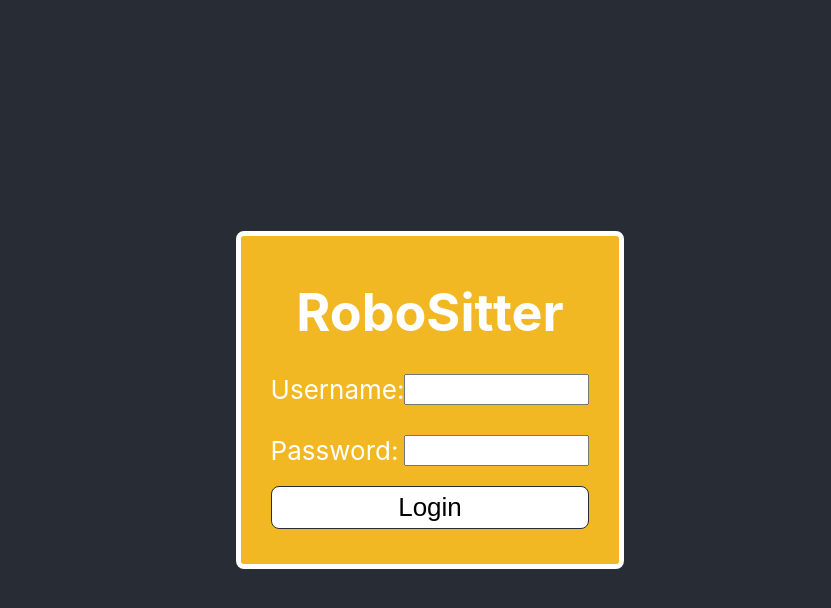
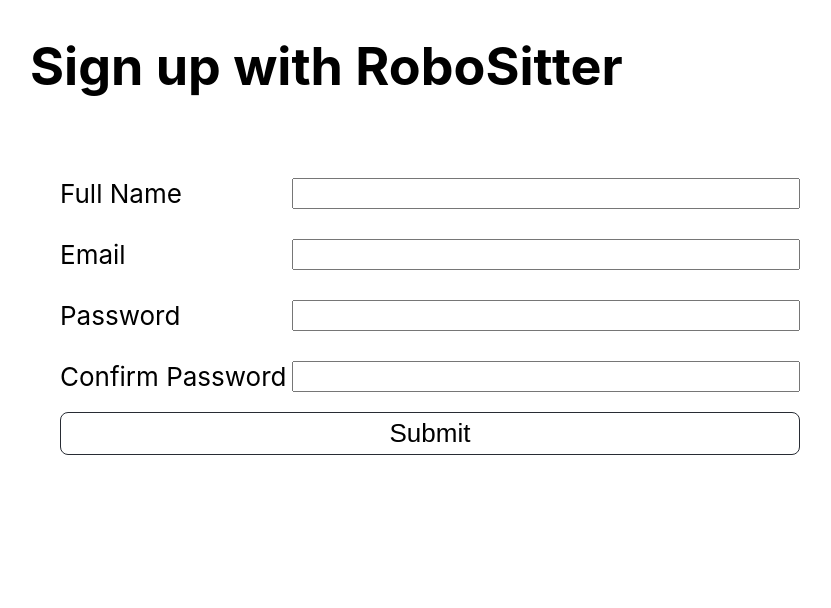
Before and after one commit to wendy-c/developer-week-2019, a React (Create React App) app: page /signup in a window 1280 px wide. Shown: the top 608 px of the page, without its empty margins (210-1041 px from the left). Built offline with nearby package versions, Linux system fonts and the light colour scheme.

Commit message:
create signup and keysetup page

```diff
--- a/package.json
+++ b/package.json
@@ -11,6 +11,7 @@
     "path": "^0.12.7",
     "react": "^16.8.3",
     "react-dom": "^16.8.3",
+    "react-router-dom": "^4.3.1",
     "react-scripts": "2.1.5"
   },
   "scripts": {
--- a/src/App.css
+++ b/src/App.css
@@ -9,12 +9,6 @@
 
 .App {
   text-align: center;
-}
-
-.App-logo {
-  animation: App-logo-spin infinite 20s linear;
-  height: 40vmin;
-  pointer-events: none;
 }
 
 .App-header {
@@ -42,7 +36,7 @@
   padding: 30px;
 }
 
-.login-form span {
+.login-form label {
   margin: 15px 0;
   display: flex;
   justify-content: space-between;
@@ -51,3 +45,27 @@
 .login-form h1 {
   margin: 15px 0;
 }
+
+.signup-form {
+  max-width: 800px;
+  margin: 30px auto;
+  font-size: calc(10px + 2vmin);
+}
+
+.signup-form form {
+  display: flex;
+  flex-direction: column;
+  justify-content: center;
+  background-color: #fff;
+  padding: 30px;
+}
+
+.signup-form label {
+  margin: 15px 0;
+  display: flex;
+  justify-content: space-between;
+}
+
+.signup-form input {
+  width: 500px;
+}
--- a/src/App.js
+++ b/src/App.js
@@ -1,15 +1,22 @@
 import React, { Component } from 'react';
+import { BrowserRouter, Route, Switch } from "react-router-dom";
 import './App.css';
 
 import Login from './Login';
+import Signup from './Signup';
+import KeySetup from './KeySetup';
 
 class App extends Component {
 
   render() {
     return (
-      <div className="App">
-        <Login />
-      </div>
+      <BrowserRouter className="App">
+      <Switch>
+        <Route path="/" exact component={Login}/>
+        <Route path="/signup" exact component={Signup}/>
+        <Route path="/keysetup/:name/:email" exact component={KeySetup}/>
+      </Switch>
+      </BrowserRouter>
     );
   }
 }
--- /dev/null
+++ b/src/KeySetup.js
@@ -0,0 +1,22 @@
+import React, { Component } from 'react';
+
+class KeySetup extends Component {
+  handleClick = event => {
+    // TODO: api call to set up yubico here
+  }
+
+  render() {
+    return <div>
+      <h1>Confirmation</h1>
+      <div>
+        Name: {this.props.match.params.name}
+      </div>
+      <div>
+        Email: {this.props.match.params.email}
+      </div>
+      <button handleClick={this.handleClick}>Setup key</button>
+    </div>
+  }
+}
+
+export default KeySetup;
--- a/src/Login.js
+++ b/src/Login.js
@@ -1,4 +1,5 @@
 import React, { Component } from 'react';
+import {Link} from 'react-router-dom';
 
 class Login extends Component {
   state = {
@@ -23,14 +24,15 @@
         <header className="App-header">
         <form className="login-form" onSubmit={this.handleSubmit}>
         <h1>RoboSitter</h1>
-          <span>
-            Username: <input name="username" value={this.state.username} onChange={this.handleChange}/>
-          </span>
-          <span>
-          Password: <input name="password" value={this.state.password} onChange={this.handleChange}/>
-          </span>
+          <label>
+            Email <input name="username" value={this.state.username} onChange={this.handleChange}/>
+          </label>
+          <label>
+          Password <input name="password" value={this.state.password} onChange={this.handleChange}/>
+          </label>
           <button>Login</button>
         </form>
+        or <Link to="/signup">Signup</Link>
         </header>
       </div>
     );
--- /dev/null
+++ b/src/Signup.js
@@ -0,0 +1,64 @@
+import React, { Component } from 'react';
+
+class Signup extends Component {
+  state = {
+    email: '',
+    fullname: '',
+    password: '',
+    confirmPassword: '',
+    error: ''
+  }
+
+  handleSubmit = event => {
+    event.preventDefault();
+    // TODO: Create new user in the server
+
+    // **** code for Docusign *****
+    const {fullname, email, password, confirmPassword} = this.state;
+
+    if (password !== confirmPassword) {
+      return this.setState({error: 'Password does not match!'})
+    }
+
+    if (!fullname || !password || !email) {
+      return this.setState({error: 'All fields must be filled in!'})
+    }
+
+    fetch(`${process.env.REACT_APP_API_URL}?name=${fullname}&email=${email}&password=${password}`)
+      .then(res => {
+        console.log("success!")
+      })
+
+  }
+
+  handleChange = event => {
+    this.setState({[event.target.name]: event.target.value})
+  }
+
+  render() {
+    return (
+      <div className="signup-form">
+      {this.state.error && <h1 style={{color: 'red'}}>{this.state.error}</h1>}
+      <h1>Sign up with RoboSitter</h1>
+        <form>
+        <label>
+            Full Name <input name="fullname" value={this.state.fullname}/>
+          </label>
+          <label>
+            Email <input name="email" value={this.state.email}/>
+          </label>
+          <label>
+            Password <input name="password" value={this.state.password}/>
+          </label>
+          <label>
+            Confirm Password <input name="confirmPassword" value={this.state.password}/>
+          </label>
+          <a href={`{process.env.API_URL}/signdoc`}></a>
+          <button>Submit</button>
+        </form>
+      </div>
+    );
+  }
+}
+
+export default Signup;
```
Also changed, not shown: 1 other file (tests, documents, lock files or other folders).
